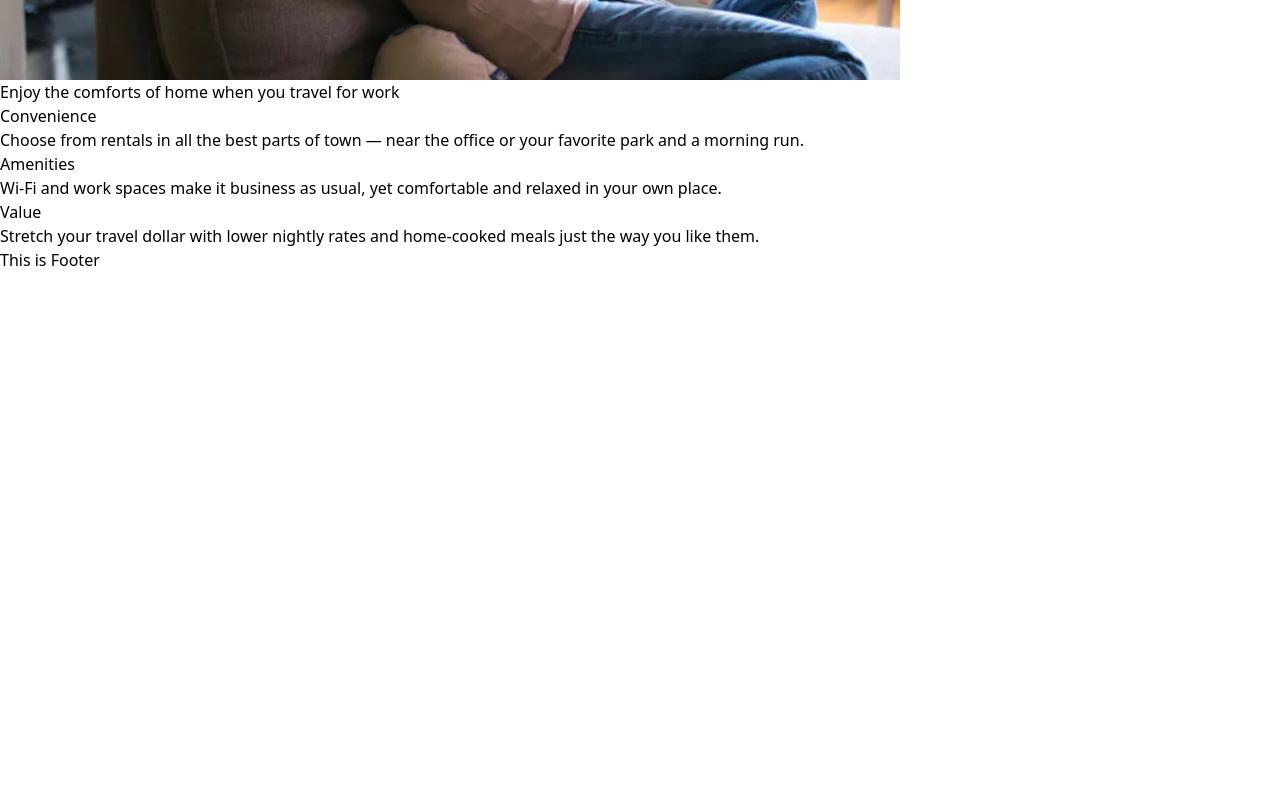
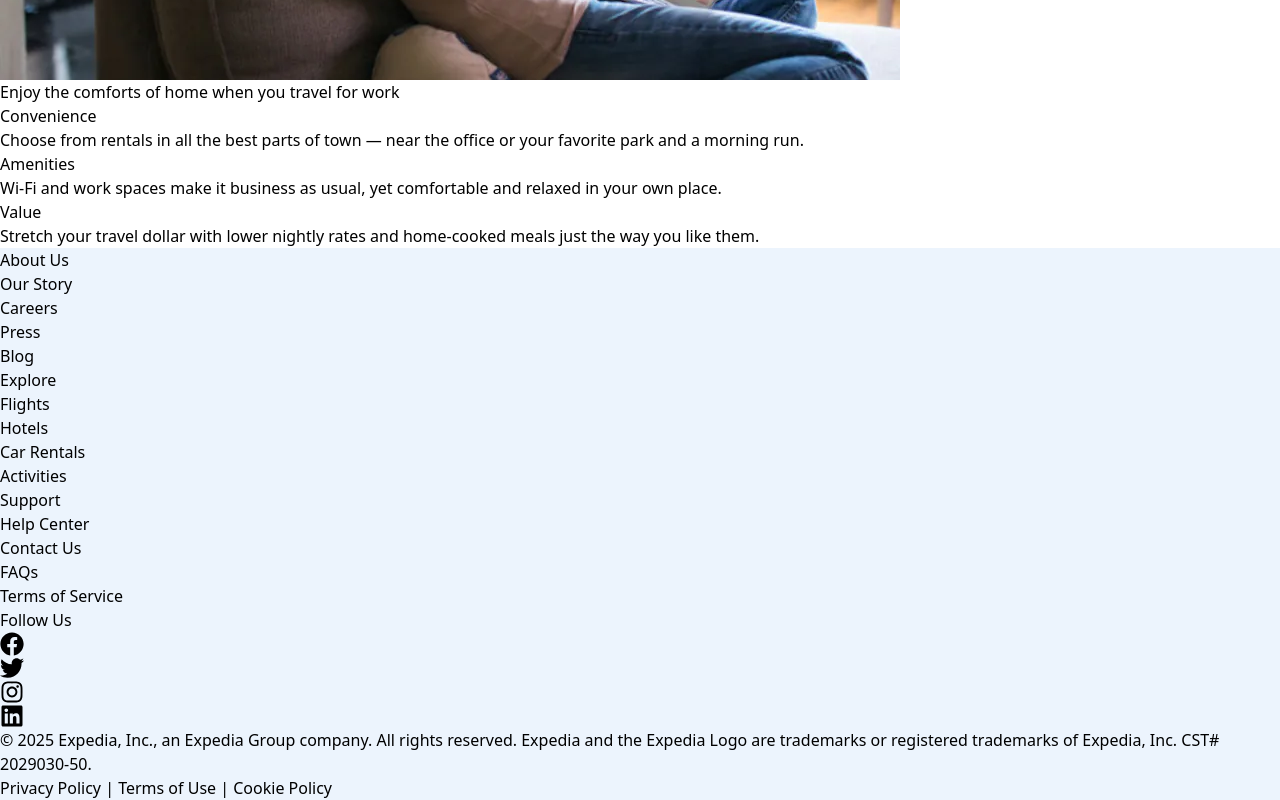
Before and after one commit to mehedishopnil/expedia--brian-client, a React (Vite) app: page / in a window 1280 px wide. Shown: the part 1694-2494 px from the top of the page. Before the commit the page ends 1966 px from the top, so only its background shows below. Built offline with nearby package versions, Linux system fonts and the light colour scheme.

Commit message:
new update for footer

```diff
--- a/src/share/Footer/Footer.jsx
+++ b/src/share/Footer/Footer.jsx
@@ -1,11 +1,158 @@
-import React from 'react';
+import React from "react";
+import { FaFacebook, FaTwitter, FaInstagram, FaLinkedin } from "react-icons/fa";
 
 const Footer = () => {
-     return (
+  return (
+    <footer className="py-12" style={{ backgroundColor: "#ecf4fd" }}>
+      <div className="container mx-auto px-4">
+        {/* Footer Content */}
+        <div className="grid grid-cols-1 sm:grid-cols-2 lg:grid-cols-4 gap-8">
+          {/* About Section */}
           <div>
-               <h1>This is Footer</h1>
+            <h3 className="text-xl font-bold mb-4 text-gray-800">About Us</h3>
+            <ul className="space-y-2">
+              <li>
+                <a href="/about" className="text-gray-600 hover:text-gray-900">
+                  Our Story
+                </a>
+              </li>
+              <li>
+                <a href="/careers" className="text-gray-600 hover:text-gray-900">
+                  Careers
+                </a>
+              </li>
+              <li>
+                <a href="/press" className="text-gray-600 hover:text-gray-900">
+                  Press
+                </a>
+              </li>
+              <li>
+                <a href="/blog" className="text-gray-600 hover:text-gray-900">
+                  Blog
+                </a>
+              </li>
+            </ul>
           </div>
-     );
+
+          {/* Explore Section */}
+          <div>
+            <h3 className="text-xl font-bold mb-4 text-gray-800">Explore</h3>
+            <ul className="space-y-2">
+              <li>
+                <a href="/flights" className="text-gray-600 hover:text-gray-900">
+                  Flights
+                </a>
+              </li>
+              <li>
+                <a href="/hotels" className="text-gray-600 hover:text-gray-900">
+                  Hotels
+                </a>
+              </li>
+              <li>
+                <a href="/car-rentals" className="text-gray-600 hover:text-gray-900">
+                  Car Rentals
+                </a>
+              </li>
+              <li>
+                <a href="/activities" className="text-gray-600 hover:text-gray-900">
+                  Activities
+                </a>
+              </li>
+            </ul>
+          </div>
+
+          {/* Support Section */}
+          <div>
+            <h3 className="text-xl font-bold mb-4 text-gray-800">Support</h3>
+            <ul className="space-y-2">
+              <li>
+                <a href="/help" className="text-gray-600 hover:text-gray-900">
+                  Help Center
+                </a>
+              </li>
+              <li>
+                <a href="/contact" className="text-gray-600 hover:text-gray-900">
+                  Contact Us
+                </a>
+              </li>
+              <li>
+                <a href="/faq" className="text-gray-600 hover:text-gray-900">
+                  FAQs
+                </a>
+              </li>
+              <li>
+                <a href="/terms" className="text-gray-600 hover:text-gray-900">
+                  Terms of Service
+                </a>
+              </li>
+            </ul>
+          </div>
+
+          {/* Social Media Section */}
+          <div>
+            <h3 className="text-xl font-bold mb-4 text-gray-800">Follow Us</h3>
+            <div className="flex space-x-4">
+              <a
+                href="https://facebook.com"
+                target="_blank"
+                rel="noopener noreferrer"
+                className="text-gray-600 hover:text-gray-900"
+              >
+                <FaFacebook size={24} />
+              </a>
+              <a
+                href="https://twitter.com"
+                target="_blank"
+                rel="noopener noreferrer"
+                className="text-gray-600 hover:text-gray-900"
+              >
+                <FaTwitter size={24} />
+              </a>
+              <a
+                href="https://instagram.com"
+                target="_blank"
+                rel="noopener noreferrer"
+                className="text-gray-600 hover:text-gray-900"
+              >
+                <FaInstagram size={24} />
+              </a>
+              <a
+                href="https://linkedin.com"
+                target="_blank"
+                rel="noopener noreferrer"
+                className="text-gray-600 hover:text-gray-900"
+              >
+                <FaLinkedin size={24} />
+              </a>
+            </div>
+          </div>
+        </div>
+
+        {/* Divider */}
+        <div className="border-t border-gray-300 my-8"></div>
+
+        {/* Legal Section */}
+        <div className="text-center text-gray-600">
+          <p>
+            &copy; {new Date().getFullYear()} Expedia, Inc., an Expedia Group company. All rights reserved. Expedia and the Expedia Logo are trademarks or registered trademarks of Expedia, Inc.  CST# 2029030-50.
+          </p>
+          <p className="mt-2">
+            <a href="/privacy" className="hover:text-gray-900">
+              Privacy Policy
+            </a>{" "}
+            |{" "}
+            <a href="/terms" className="hover:text-gray-900">
+              Terms of Use
+            </a>{" "}
+            |{" "}
+            <a href="/cookies" className="hover:text-gray-900">
+              Cookie Policy
+            </a>
+          </p>
+        </div>
+      </div>
+    </footer>
+  );
 };
 
 export default Footer;
```
